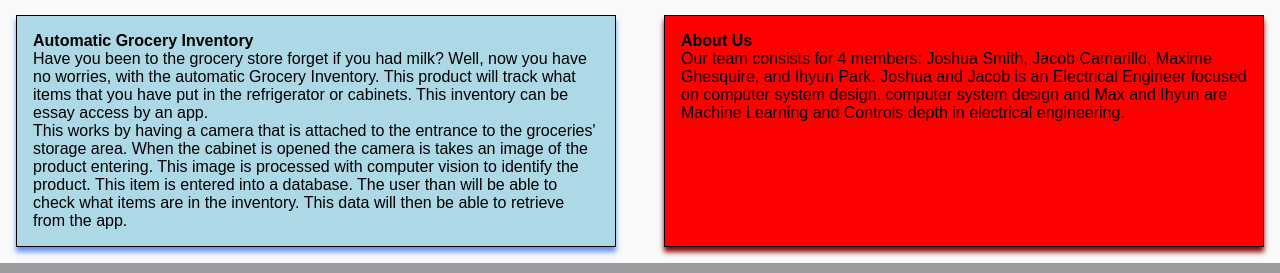
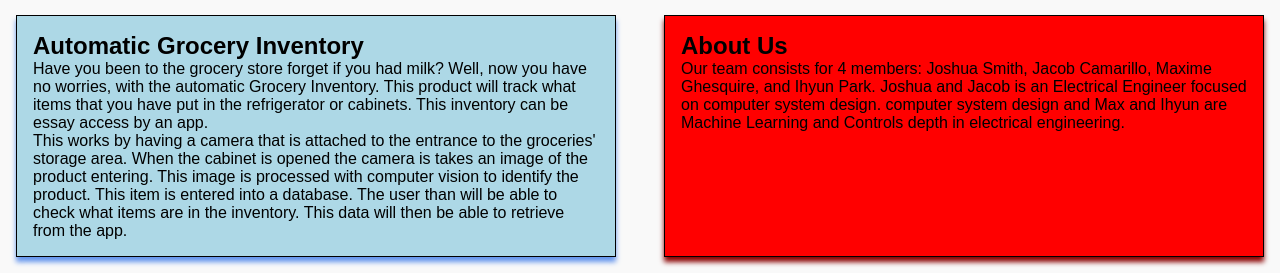
Before and after one commit to jas003ucsd/ECE140B_website, a Python web app: template web/src/templates/index.html in a window 1280 px wide. Shown: the part 1761-2034 px from the top of the page. Run offline with Jinja, Linux system fonts and the light colour scheme; the template is opened without the code that fills it, so the values that code supplies are empty.

Commit message:
update mobile

```diff
--- a/web/src/public/css/myStyleSheet.css
+++ b/web/src/public/css/myStyleSheet.css
@@ -1,12 +1,3 @@
-* {
-        margin: 0;
-        padding: 0;
-        border: 0;
-        outline: 0;
-        font-size: 100%;
-        vertical-align: baseline;
-        background: transparent;
-    }
 .product {
     background: lightblue;
     border: .1rem solid black;
@@ -235,7 +226,6 @@ ul{
     .menu a:hover{
         background-color: transparent;
         color: var(--gray);
-
     }
 
     .hamb{
--- a/web/src/templates/index.html
+++ b/web/src/templates/index.html
@@ -24,7 +24,7 @@
 <body>
 
     <!-- Main content -->
-    <img src="https://department.ucsd.edu/_images/image-library/hero/geisel-clouds-bw.png" alt="LA" style="width:100%">
+    <h1><img src="https://department.ucsd.edu/_images/image-library/hero/geisel-clouds-bw.png" alt="LA" style="width:100%"></h1>
     <section>
         <div class="product">
             <h1>Automatic Grocery Inventory</h1>
```
